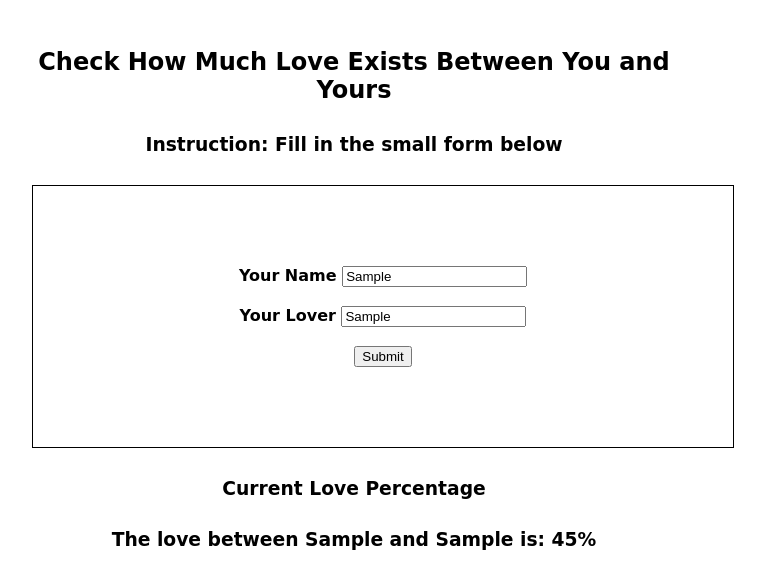
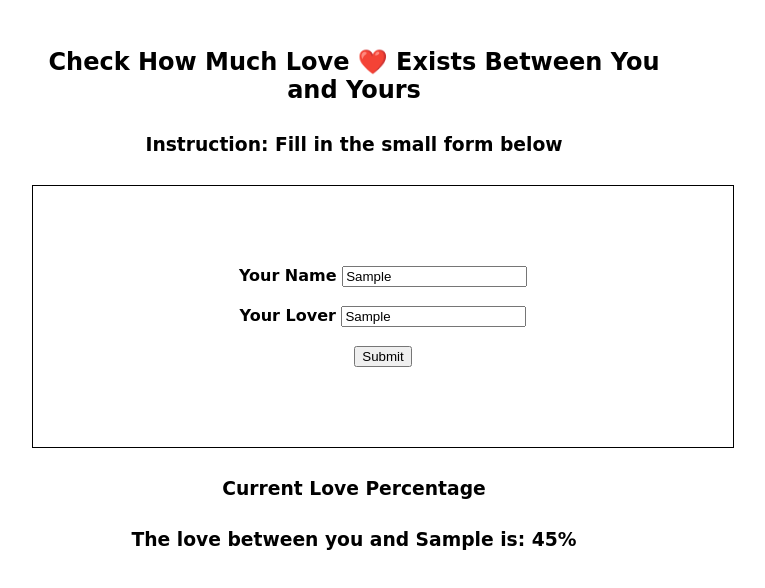
Before and after one commit to chivicoko/Lover-Percent, a plain HTML site: page index.html in a window 1280 px wide. Both pictures are taken after typing "Sample", "Sample" into the empty fields and a click on the button "Submit". Shown: the whole page, without its empty margins (286-1051 px from the left). Drawn offline with Linux system fonts and the light colour scheme.

Commit message:
add emojis in the files

```diff
--- a/index.html
+++ b/index.html
@@ -6,11 +6,11 @@
     <meta name="viewport" content="width=device-width, initial-scale=1.0">
 
     <link rel="stylesheet" href="style.css">
-    <title>Love Calculator</title>
+    <title>Love 💗 Calculator</title>
 </head>
 <body>
     <section>
-        <h2>Check How Much Love Exists Between You and Yours</h2>
+        <h2>Check How Much Love ❤️ Exists Between You and Yours</h2>
         <h3>Instruction: Fill in the small form below</h3>
 
         <strong id="strong">
--- a/script.js
+++ b/script.js
@@ -5,6 +5,12 @@ document.getElementById('btn').onclick = () => {
     var percent = Math.random() * 100;
     var finalLovePercent = Math.floor(percent) + 1
 
-    document.getElementById('lovePercentOutput').innerHTML =
-    "The love between " + firstInput + " and " + secondInput + " is: " + finalLovePercent + "%";
+    if (finalLovePercent >= 70) {
+        document.getElementById('lovePercentOutput').innerHTML =
+        "The love between you and " + secondInput + " is: " + finalLovePercent + "%. Your love for each other is deeper than the oceans! 💓";
+    } else{
+        document.getElementById('lovePercentOutput').innerHTML =
+        "The love between you and " + secondInput + " is: " + finalLovePercent + "%";
+    }
+
 }
```
